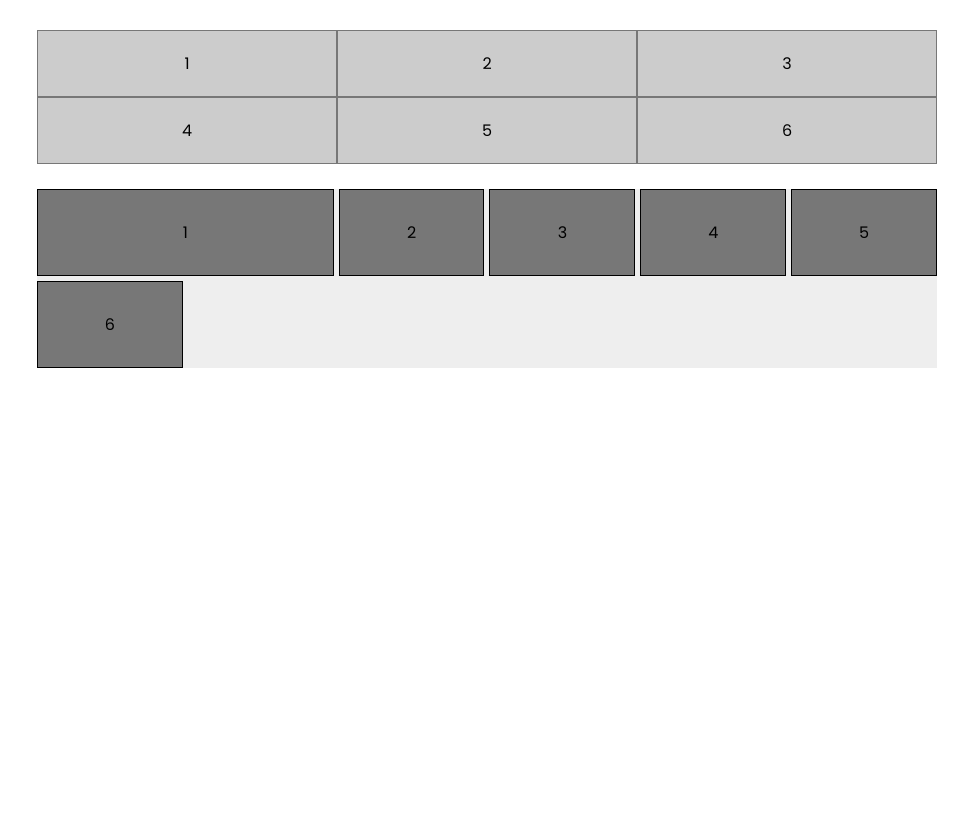
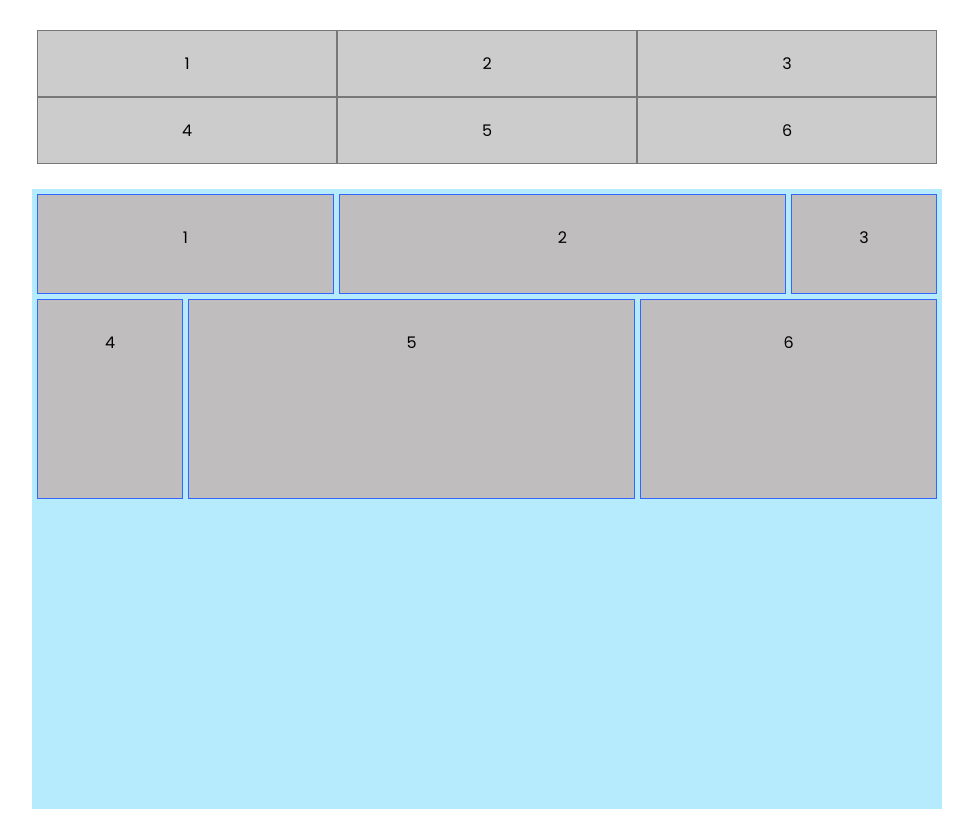
Before and after one commit to Robeeen/my-leetcode-hackerank, a PHP site: page /test.html in a window 1280 px wide. Shown: the whole page, without its empty margins (153-1126 px from the left). Before the commit the page ends 368 px from the top, so only its background shows below. Run offline with PHP 8.4, Linux system fonts and the light colour scheme.

Commit message:
css updates

```diff
--- a/style.css
+++ b/style.css
@@ -21,21 +21,32 @@ body{
 
 /*For the second container in test.html*/
 .grid-test-1{
-    background-color: #eee;
+    background-color: #b6eafd;
     max-width: 900px;
     display: grid;
     margin: 0 auto;
-    row-gap: 5px;
-    column-gap: 5px;
+    gap: 5px;
+    padding: 5px;
+    justify-items: stretch;
     grid-template-columns: repeat(6, 1fr);
+    grid-template-rows: 100px 200px 300px;
 }
 
 .grid-test-1 > div{
-    background-color: #777;
-    border: 1px solid;
+    background-color: #bfbdbd;
+    border: 1px solid rgb(51, 102, 255);
     padding: 30px;
     text-align: center;
 }
 .grid-test-1 > div:nth-child(1) {
     grid-column: 1 / span 2;
 }
+.grid-test-1 > div:nth-child(2) {
+    grid-column: span 3;
+}
+.grid-test-1 > div:nth-child(5) {
+    grid-column: span 3;
+}
+.grid-test-1 > div:nth-child(6) {
+    grid-column: span 2;
+}
```
